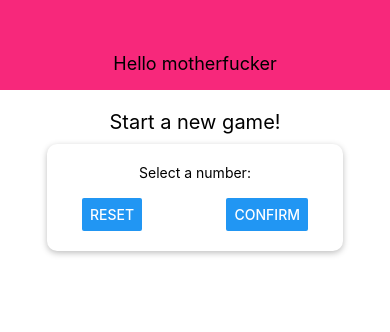
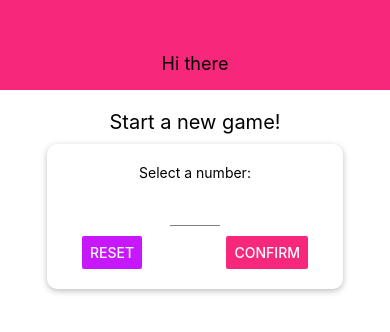
Before and after one commit to carlosmoliv/guess-a-number-app, a React Native app: screen / in a window 390 px wide. Shown: the top 332 px of the page. Built offline with nearby package versions, Linux system fonts and the light colour scheme.

Commit message:
feat: complete class 67

```diff
--- a/App.js
+++ b/App.js
@@ -1,13 +1,27 @@
-import React from "react";
+import React, { useState } from "react";
 import { StyleSheet, View } from "react-native";
 import Header from "./components/Header";
 import StartGameScreen from "./screens/StartGameScreen";
+import GameScreen from "./screens/GameScreen";
 
 export default function App() {
+  const [userNumber, setUserNumber] = useState();
+
+  const startGameHandler = (selectedNumber) => {
+    console.log("Hi");
+    setUserNumber(selectedNumber);
+  };
+
+  let content = <StartGameScreen onStartGame={startGameHandler} />;
+
+  if (userNumber) {
+    content = <GameScreen userChoice={userNumber} />;
+  }
+
   return (
     <View style={styles.screen}>
-      <Header title="Hello motherfucker" />
-      <StartGameScreen />
+      <Header title="Hi there" />
+      {content}
     </View>
   );
 }
--- a/components/Header.js
+++ b/components/Header.js
@@ -1,5 +1,6 @@
 import React from "react";
 import { StyleSheet, Text, View } from "react-native";
+import Colors from "../constants/colors";
 
 const Header = (props) => {
   return (
@@ -16,7 +17,7 @@
     width: "100%",
     height: 90,
     paddingTop: 36,
-    backgroundColor: "#f7287b",
+    backgroundColor: Colors.primary,
     alignItems: "center",
     justifyContent: "center",
   },
--- /dev/null
+++ b/components/Input.js
@@ -0,0 +1,17 @@
+import React from "react";
+import { TextInput, StyleSheet } from "react-native";
+
+const Input = (props) => {
+  return <TextInput {...props} style={{ ...styles.input, ...props.styles }} />;
+};
+
+export default Input;
+
+const styles = StyleSheet.create({
+  input: {
+    height: 35,
+    borderBottomColor: "grey",
+    borderBottomWidth: 1,
+    marginVertical: 10,
+  },
+});
--- /dev/null
+++ b/components/NumberContainer.js
@@ -0,0 +1,30 @@
+import React from "react";
+import { View, Text, StyleSheet } from "react-native";
+import Colors from "../constants/colors";
+
+const NumberContainer = (props) => {
+  return (
+    <View style={styles.container}>
+      <Text style={StyleSheet.number}> {props.children} </Text>
+    </View>
+  );
+};
+
+export default NumberContainer;
+
+const styles = StyleSheet.create({
+  container: {
+    // borderWith: 2,
+    borderColor: Colors.accent,
+    padding: 10,
+    marginVertical: 10,
+    borderRadius: 10,
+    alignItems: "center",
+    justifyContent: "center",
+  },
+  number: {
+    color: Colors.accent,
+    fontSize: 22,
+    fontWeight: "700",
+  },
+});
--- /dev/null
+++ b/constants/colors.js
@@ -0,0 +1,4 @@
+export default {
+  primary: "#f7287b",
+  accent: "#c717fc",
+};
--- /dev/null
+++ b/screens/GameScreen.js
@@ -0,0 +1,52 @@
+import React, { useState } from "react";
+import { View, Text, StyleSheet, Button } from "react-native";
+
+import NumberContainer from "../components/NumberContainer";
+import Card from "../components/Card";
+
+const generateRandomNumber = (min, max, exclude) => {
+  min = Math.ceil(min);
+  max = Math.floor(max);
+
+  const randomNumber = Math.floor(Math.random() * (max - min)) + min;
+
+  if (randomNumber === exclude) {
+    return generateRandomNumber(min, max, exclude);
+  } else {
+    return randomNumber;
+  }
+};
+
+const GameScreen = (props) => {
+  const [currentGuess, setCurrentGuess] = useState(
+    generateRandomNumber(1, 100, props.userChoice)
+  );
+
+  return (
+    <View style={styles.screen}>
+      <Text>Opponent's Guess</Text>
+      <NumberContainer>{currentGuess}</NumberContainer>
+      <Card style={styles.buttonContainer}>
+        <Button title="LOWER" onPress={() => console.log("LOWER")} />
+        <Button title="GREATER" onPress={() => console.log("LOWER")} />
+      </Card>
+    </View>
+  );
+};
+
+const styles = StyleSheet.create({
+  screen: {
+    flex: 1,
+    padding: 10,
+    alignItems: "center",
+  },
+  buttonContainer: {
+    flexDirection: "row",
+    justifyContent: "space-around",
+    marginTop: 20,
+    width: 300,
+    maxWidth: "80%",
+  },
+});
+
+export default GameScreen;
--- a/screens/StartGameScreen.js
+++ b/screens/StartGameScreen.js
@@ -1,20 +1,108 @@
-import React from "react";
-import { Button, StyleSheet, Text, TextInput, View } from "react-native";
+import React, { useState } from "react";
+import {
+  Button,
+  Keyboard,
+  StyleSheet,
+  Text,
+  TouchableWithoutFeedback,
+  View,
+  Alert,
+} from "react-native";
 import Card from "../components/Card";
+import Colors from "../constants/colors";
+import NumberContainer from "../components/NumberContainer";
+import Input from "../components/Input";
 
 const StartGameScreen = (props) => {
+  const [enteredValue, setEnteredValue] = useState("");
+  const [confirmed, setConfirmed] = useState(false);
+  const [selectedNumber, setSelectedNumber] = useState();
+
+  const numberInputHandler = (inputText) => {
+    setEnteredValue(inputText.replace(/[^0-9]/g, ""));
+  };
+
+  const resetInputHandler = () => {
+    setEnteredValue("");
+    setConfirmed(false);
+  };
+
+  const confirmInputHandler = () => {
+    const chosenNumber = parseInt(enteredValue);
+    if (isNaN(chosenNumber) || chosenNumber <= 0 || chosenNumber > 99) {
+      Alert.alert(
+        "Invalid number",
+        "Number has to be a number between 1 and 99",
+        [{ tex: "Okay", style: "destructive", onPress: resetInputHandler }]
+      );
+      return;
+    }
+
+    setConfirmed(true);
+    setEnteredValue("");
+    setSelectedNumber(chosenNumber);
+  };
+
+  let confirmedOutput;
+
+  console.log(selectedNumber);
+
+  if (confirmed) {
+    confirmedOutput = (
+      <Card style={styles.summaryContainer}>
+        <Text>You selected </Text>
+        <NumberContainer> {selectedNumber} </NumberContainer>
+        <Button
+          title="START GAME"
+          onPress={() => props.onStartGame(selectedNumber)}
+        />
+      </Card>
+    );
+  }
+
   return (
+    <TouchableWithoutFeedback
+      onPress={() => {
+        Keyboard.dismiss();
+      }}
+    >
       <View style={styles.screen}>
         <Text style={styles.title}>Start a new game!</Text>
         <Card style={styles.inputContainer}>
           <Text>Select a number:</Text>
-        <TextInput />
+          <Input
+            styles={styles.input}
+            blurOnSubmit
+            autoCapitalize="none"
+            autoCorrect={false}
+            keyboardType="number-pad"
+            maxLength={2}
+            onChangeText={numberInputHandler}
+            value={enteredValue}
+          />
           <View style={styles.buttonContainer}>
-          <Button title="Reset" onPress={() => {}} />
-          <Button title="Confirm" onPress={() => {}} />
+            <View>
+              <Button
+                style={styles.button}
+                title="Reset"
+                onPress={resetInputHandler}
+                color={Colors.accent}
+              />
+            </View>
+            <View>
+              <Button
+                style={styles.button}
+                title="Confirm"
+                onPress={confirmInputHandler}
+                color={Colors.primary}
+              />
+            </View>
           </View>
         </Card>
+
+        {confirmedOutput}
       </View>
+    </TouchableWithoutFeedback>
   );
 };
 
@@ -41,4 +129,15 @@
     justifyContent: "space-between",
     paddingHorizontal: 15,
   },
+  button: {
+    width: 100,
+  },
+  input: {
+    width: 50,
+    textAlign: "center",
+  },
+  summaryContainer: {
+    marginTop: 20,
+    alignItems: "center",
+  },
 });
```
Lines whose indentation alone changed are shown as unchanged.
